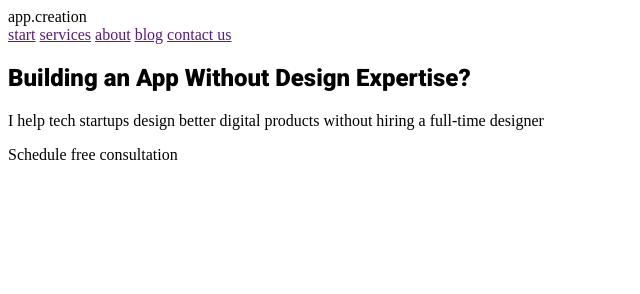
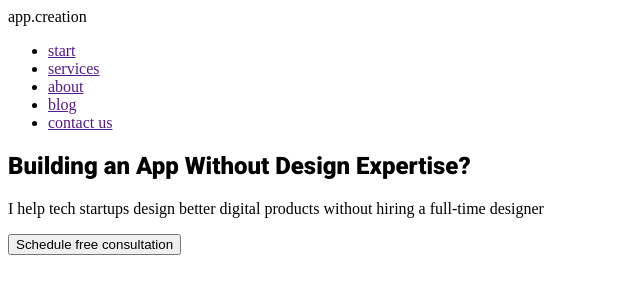
Before and after one commit to zamira-r/webheroschool_intensive, a plain HTML site: page index.html in a window 1280 px wide. Shown: the whole page, without its empty margins (0-640 px from the left). Drawn offline with Linux system fonts and the light colour scheme.

Commit message:
добавлены названия классов

```diff
--- a/index.html
+++ b/index.html
@@ -9,25 +9,29 @@
   <link rel="stylesheet" href="style.css"
 </head>
 <body>
-  <header>
-    <div class="">app.creation</div>
-    <nav>
-      <a href="">start</a>
-      <a href="">services</a>
-      <a href="">about</a>
-      <a href="">blog</a>
-      <a href="">contact us</a>
-    </nav>
-  </header>
-  <section>
-    <main>
-      <h1 class="title">Building an App Without Design Expertise?</h1>
-      <p>I help tech startups design better digital products without hiring a full-time designer</p>
-      <butt>Schedule free consultation</butt>
-    </main>
-    <div class="">
-      <img src="" alt="">
-    </div>
-  </section>
+  <div class="wrapper">
+    <header class="header">
+      <div class="logo">app.creation</div>
+      <nav class="menu">
+        <ul>
+          <li><a href="" class="menu__item">start</a></li>
+          <li><a href="" class="menu__item">services</a></li>
+          <li><a href="" class="menu__item">about</a></li>
+          <li><a href="" class="menu__item">blog</a></li>
+          <li><a href="" class="menu__item">contact us</a></li>
+        </ul>
+      </nav>
+    </header>
+    <section class="main_section">
+     <main class="main-content">
+       <h1 class="main-content__title">Building an App Without Design Expertise?</h1>
+       <p class="main-content__description">I help tech startups design better digital products without hiring a full-time designer</p>
+       <button class="main-content__button" type="button" name="button">Schedule free consultation</button>
+     </main>
+      <div class="image-content">
+        <img class="image-content__image" src="" alt="">
+      </div>
+    </section>
+  </div>
 </body>
 </html>
--- a/style.css
+++ b/style.css
@@ -1,3 +1,3 @@
-.title{
+.main-content__title{
   font-family: 'Roboto';
 }
```
